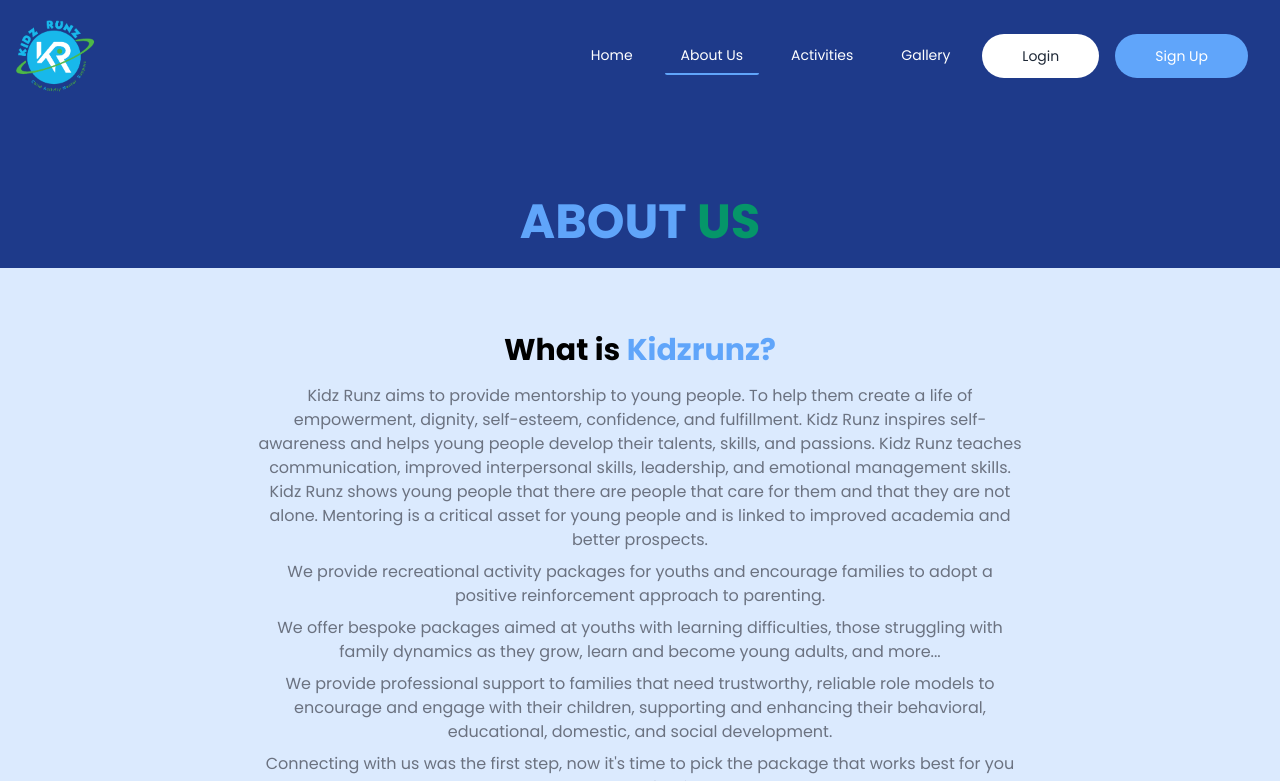
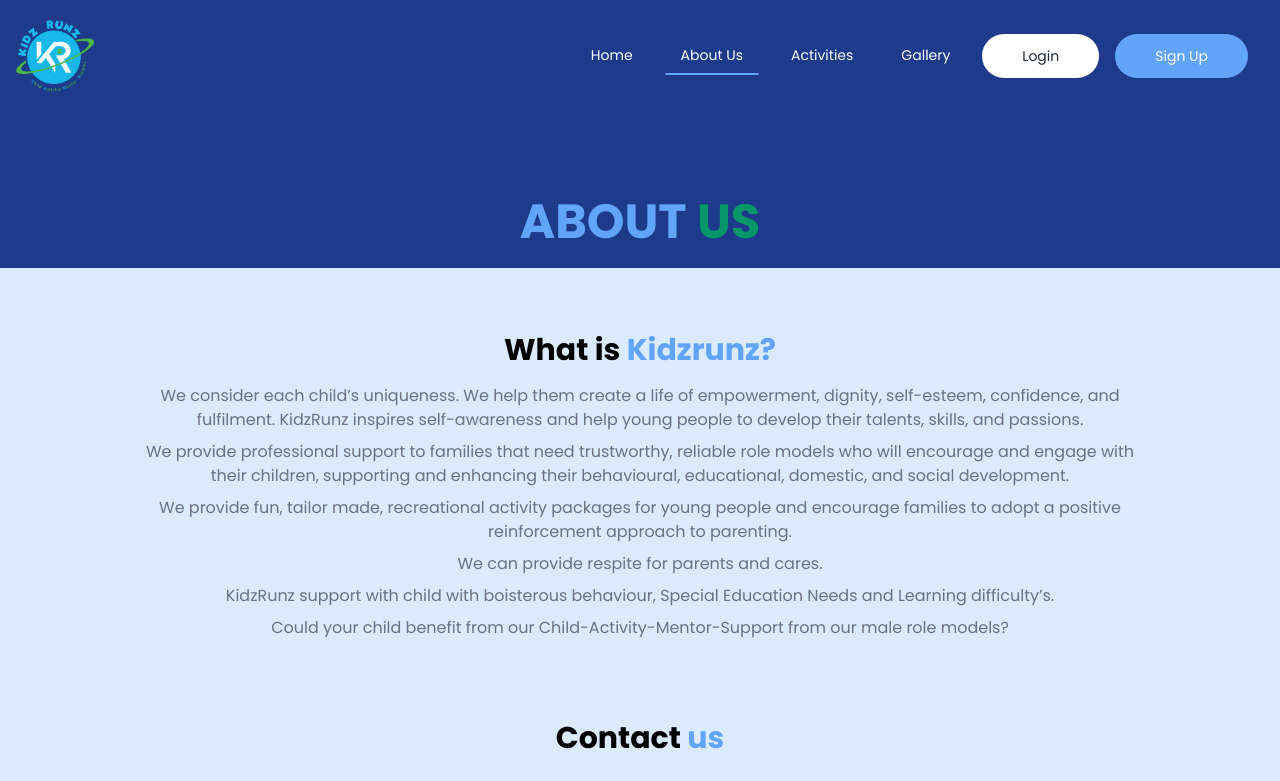
Before and after one commit to judevercetti/kidzrunz_django, a Django app: page /about in a window 1280 px wide. Shown: the top 781 px of the page. Run offline with Django 4.2, Linux system fonts and the light colour scheme.

Commit message:
about us changes

```diff
--- a/templates/website/about-us.html
+++ b/templates/website/about-us.html
@@ -13,13 +13,19 @@
 
 <!-- lorem -->
 <div class="mt-16">
-  <div data-aos="flip-down" class="text-left md:text-center max-w-screen-md mx-5 md:mx-auto">
+  <div data-aos="flip-down" class="text-left md:text-center max-w-screen-lg mx-5 md:mx-auto">
     <h1 class="text-3xl font-bold mb-4">What is<span class="text-blue-400"> Kidzrunz?</span></h1>
-    <p class="text-gray-500">Kidz Runz aims to provide mentorship to young people. To help them create a life of empowerment, dignity, self-esteem, confidence, and fulfillment. Kidz Runz inspires self-awareness and helps young people develop their talents, skills, and passions. Kidz Runz teaches communication, improved interpersonal skills, leadership, and emotional management skills. Kidz Runz shows young people that there are people that care for them and that they are not alone. Mentoring is a critical asset for young people and is linked to improved academia and better prospects.</p>
-    <p class="text-gray-500 mt-2">We provide recreational activity packages for youths and encourage families to adopt a positive reinforcement approach to parenting.</p>
-    <p class="text-gray-500 mt-2">We offer bespoke packages aimed at youths with learning difficulties, those struggling with family dynamics as they grow, learn and become young adults, and more...</p>
-    <p class="text-gray-500 mt-2">We provide professional support to families that need trustworthy, reliable role models to encourage and engage with their children, supporting and enhancing their behavioral, educational, domestic, and social development.</p>
-    <p class="text-gray-500 mt-2">Connecting with us was the first step, now it's time to pick the package that works best for you and your family!</p>
+    <div class="text-gray-500 flex flex-col space-y-2">
+      <p>We consider each child’s uniqueness.  We help them create a life of empowerment, dignity, self-esteem, confidence, and fulfilment.  KidzRunz inspires self-awareness and help young people to develop their talents, skills, and passions.  </p>
+      <p>We provide professional support to families that need trustworthy, reliable role models who will encourage and engage with their children, supporting and enhancing their behavioural, educational, domestic, and social development.  </p>
+
+      <p>We provide fun, tailor made, recreational activity packages for young people and encourage families to adopt a positive reinforcement approach to parenting.  </p>
+
+      <p>We can provide respite for parents and cares.</p>
+
+      <p>KidzRunz support with child with boisterous behaviour, Special Education Needs and Learning difficulty’s.</p>
+      <p>Could your child benefit from our Child-Activity-Mentor-Support from our male role models?</p>
+    </div>
   </div>
 
   <div data-aos="flip-down" class="text-center w-full-md mx-5 md:mx-20 mt-20">
--- a/templates/website/activities.html
+++ b/templates/website/activities.html
@@ -13,7 +13,7 @@
 
 <!-- lorem -->
 <div class="mt-16 px-5 md:px-20">
-  <div class="text-gray-500">
+  <div class="text-gray-500 text-center">
     <p>Each parent/carer has the option to top up their KidzRunz Activity voucher to cover any further costs for activities booked for each session. This will be an additional top up to the £20 that is included in the Pricing Package (as explained above).</p>
     <p class="py-5">Please note that money on an Activity Voucher should cover the total costs of any activity planned with your child (please note that this is at your discretion, there are many fun non-monetary activities that your child can enjoy). It is at your discretion how much money you top up on your voucher. Please ensure you top up enough money prior to the start of each session for any planned activities you have booked in with us.</p>
     <p>Money topped up on each voucher can be used up to 1 year after initial top up and can be transferred to an existing or new user of KidzRunz where desired, provided that it is transferred within the 1-year period of which it is valid.</p>
@@ -77,10 +77,10 @@
     {% comment %} {% if forloop.counter|divisibleby:3 %} {% endcomment %}
         <div class="w-full flex-1 mt-8 mx-1 p-8 order-2 bg-white shadow-xl rounded-3xl sm:w-96 lg:w-full lg:order-1">
           <div class="mb-7 pb-7 flex items-center border-b border-gray-300">
-            <img src="media/{{package.image}}"  alt="" data-aos-once="true" class="rounded-3xl w-20 h-20" />
+            <img src="media/{{package.image}}"  alt="" data-aos-once="true" class="rounded-3xl h-20 w-20 object-contain" />
             <div class="ml-5">
               <span class="block text-2xl font-semibold">{{package.name}}</span>
-              <span><span class="font-medium text-gray-500 text-xl align-top">$&thinsp;</span><span class="text-3xl font-bold">{{package.price}} </span></span><span class="text-gray-500 font-medium">/ {{package.duration}} hours</span>
+              <span><span class="font-medium text-gray-500 text-xl align-top">£</span><span class="text-3xl font-bold">{{package.price}} </span></span><span class="text-gray-500 font-medium">/ {{package.duration}} hours</span>
             </div>
           </div>
           <ul class="mb-7 font-medium text-gray-500">
--- a/website/views.py
+++ b/website/views.py
@@ -10,61 +10,61 @@ def index(request):
     cards = [
         {
             'title': 'About us',
-            'description': '',
+            'description': 'We consider each child’s uniqueness',
             'image': '',
             'link': '/about'
         },
         {
             'title': 'Packages',
-            'description': '',
+            'description': None,
             'image': '',
             'link': '/activities'
         },
         {
             'title': 'Career tips & mindfulness',
-            'description': '',
+            'description': None,
             'image': '',
             'link': ''
         },
         {
             'title': 'CBT & DBT therapy',
-            'description': '',
+            'description': None,
             'image': '',
             'link': ''
         },
         {
             'title': 'Parents stories',
-            'description': '',
+            'description': None,
             'image': '',
             'link': ''
         },
         {
             'title': 'Referrals',
-            'description': '',
+            'description': None,
             'image': '',
             'link': ''
         },
         {
             'title': 'Events and activities',
-            'description': '',
+            'description': None,
             'image': '',
             'link': '/activities'
         },
         {
             'title': 'Sponsors and donate',
-            'description': '',
+            'description': None,
             'image': '',
             'link': ''
         },
         {
             'title': 'Gallery',
-            'description': '',
+            'description': None,
             'image': '',
             'link': '/gallery'
         },
         {
             'title': 'Contact details',
-            'description': '',
+            'description': None,
             'image': '',
             'link': '/about'
         },
```
Also changed, not shown: templates/website/index.html (+5 -3 lines).
